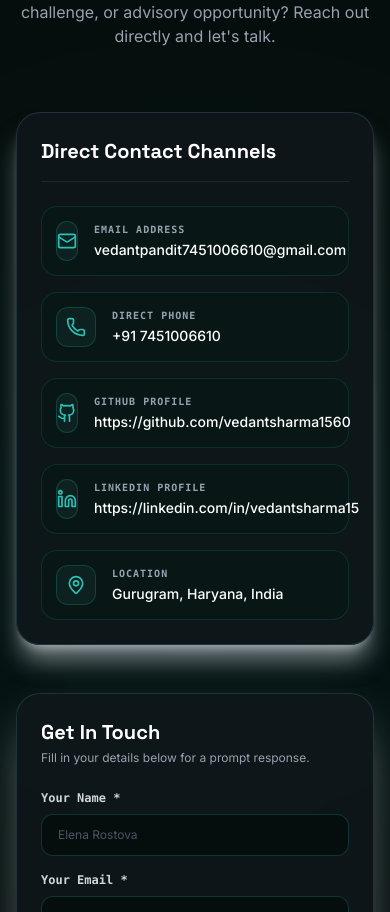
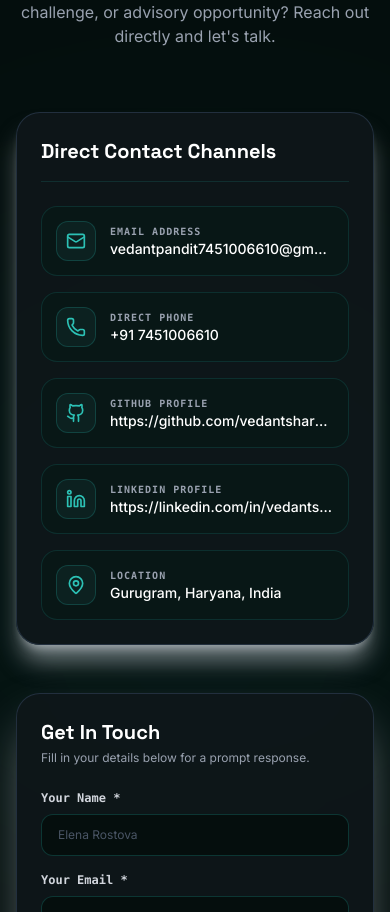
Before and after one commit to vedantsharma1560/portfolio, a React (Vite) app: page / in a window 390 px wide. Shown: the part 10009-10921 px from the top of the page. Built offline with nearby package versions, Linux system fonts and the light colour scheme.

Commit message:
style: update metadata and improve contact UI
Update SEO metadata with personal details and add layout constraints to the contact component for better responsiveness.

```diff
--- a/src/components/Contact.tsx
+++ b/src/components/Contact.tsx
@@ -102,35 +102,35 @@ export const Contact: React.FC<ContactProps> = ({ attachedEstimate = '' }) => {
           <div className="lg:col-span-5 flex flex-col gap-6 text-left">
 
             {/* Direct Contact Cards */}
-            <div className="p-6 sm:p-8 rounded-3xl border border-slate-200 dark:border-slate-700/60 bg-white dark:bg-[#0e171a]/95 space-y-6 shadow-xl shadow-slate-200/50 dark:shadow-xl">
+            <div className="p-6 sm:p-8 rounded-3xl border border-slate-200 dark:border-slate-700/60 bg-white dark:bg-[#0e171a]/95 space-y-6 shadow-xl shadow-slate-200/50 dark:shadow-xl min-w-0 w-full overflow-hidden">
               <h3 className="text-xl font-heading font-bold text-slate-900 dark:text-white border-b border-slate-200 dark:border-[#20938a]/20 pb-4">
                 Direct Contact Channels
               </h3>
 
-              <div className="space-y-4">
+              <div className="space-y-4 min-w-0 w-full">
                 <a
                   href={`mailto:${PERSONAL_INFO.email}`}
-                  className="flex items-center gap-4 p-3.5 rounded-2xl border border-slate-200 dark:border-[#20938a]/20 bg-slate-50 dark:bg-[#081716] hover:border-[#0d9488]/50 dark:hover:border-[#20938a]/50 transition-all group"
+                  className="flex items-center gap-3.5 sm:gap-4 p-3.5 rounded-2xl border border-slate-200 dark:border-[#20938a]/20 bg-slate-50 dark:bg-[#081716] hover:border-[#0d9488]/50 dark:hover:border-[#20938a]/50 transition-all group min-w-0 w-full overflow-hidden"
                 >
-                  <div className="w-10 h-10 rounded-xl bg-teal-50 dark:bg-[#0c2120] border border-teal-200 dark:border-[#20938a]/30 text-[#0d9488] dark:text-[#2cc1b5] flex items-center justify-center group-hover:scale-110 transition-transform">
+                  <div className="w-10 h-10 rounded-xl bg-teal-50 dark:bg-[#0c2120] border border-teal-200 dark:border-[#20938a]/30 text-[#0d9488] dark:text-[#2cc1b5] flex items-center justify-center shrink-0 group-hover:scale-110 transition-transform">
                     <Mail className="w-5 h-5" />
                   </div>
-                  <div>
-                    <span className="text-[10px] font-mono text-slate-500 dark:text-gray-400 uppercase tracking-widest block font-semibold">Email Address</span>
-                    <span className="text-sm font-medium text-slate-900 dark:text-white group-hover:text-[#0d9488] dark:group-hover:text-[#2cc1b5] transition-colors">{PERSONAL_INFO.email}</span>
+                  <div className="min-w-0 flex-1">
+                    <span className="text-[10px] font-mono text-slate-500 dark:text-gray-400 uppercase tracking-widest block font-semibold truncate">Email Address</span>
+                    <span className="text-sm font-medium text-slate-900 dark:text-white group-hover:text-[#0d9488] dark:group-hover:text-[#2cc1b5] transition-colors truncate block w-full" title={PERSONAL_INFO.email}>{PERSONAL_INFO.email}</span>
                   </div>
                 </a>
 
                 <a
                   href={`tel:${PERSONAL_INFO.phone}`}
-                  className="flex items-center gap-4 p-3.5 rounded-2xl border border-slate-200 dark:border-[#20938a]/20 bg-slate-50 dark:bg-[#081716] hover:border-[#0d9488]/50 dark:hover:border-[#20938a]/50 transition-all group"
+                  className="flex items-center gap-3.5 sm:gap-4 p-3.5 rounded-2xl border border-slate-200 dark:border-[#20938a]/20 bg-slate-50 dark:bg-[#081716] hover:border-[#0d9488]/50 dark:hover:border-[#20938a]/50 transition-all group min-w-0 w-full overflow-hidden"
                 >
-                  <div className="w-10 h-10 rounded-xl bg-teal-50 dark:bg-[#0c2120] border border-teal-200 dark:border-[#20938a]/30 text-[#0d9488] dark:text-[#2cc1b5] flex items-center justify-center group-hover:scale-110 transition-transform">
+                  <div className="w-10 h-10 rounded-xl bg-teal-50 dark:bg-[#0c2120] border border-teal-200 dark:border-[#20938a]/30 text-[#0d9488] dark:text-[#2cc1b5] flex items-center justify-center shrink-0 group-hover:scale-110 transition-transform">
                     <Phone className="w-5 h-5" />
                   </div>
-                  <div>
-                    <span className="text-[10px] font-mono text-slate-500 dark:text-gray-400 uppercase tracking-widest block font-semibold">Direct Phone</span>
-                    <span className="text-sm font-medium text-slate-900 dark:text-white group-hover:text-[#0d9488] dark:group-hover:text-[#2cc1b5] transition-colors">{PERSONAL_INFO.phone}</span>
+                  <div className="min-w-0 flex-1">
+                    <span className="text-[10px] font-mono text-slate-500 dark:text-gray-400 uppercase tracking-widest block font-semibold truncate">Direct Phone</span>
+                    <span className="text-sm font-medium text-slate-900 dark:text-white group-hover:text-[#0d9488] dark:group-hover:text-[#2cc1b5] transition-colors truncate block w-full" title={PERSONAL_INFO.phone}>{PERSONAL_INFO.phone}</span>
                   </div>
                 </a>
 
@@ -138,14 +138,14 @@ export const Contact: React.FC<ContactProps> = ({ attachedEstimate = '' }) => {
                   href={PERSONAL_INFO.socials.github}
                   target="_blank"
                   rel="noreferrer"
-                  className="flex items-center gap-4 p-3.5 rounded-2xl border border-slate-200 dark:border-[#20938a]/20 bg-slate-50 dark:bg-[#081716] hover:border-[#0d9488]/50 dark:hover:border-[#20938a]/50 transition-all group"
+                  className="flex items-center gap-3.5 sm:gap-4 p-3.5 rounded-2xl border border-slate-200 dark:border-[#20938a]/20 bg-slate-50 dark:bg-[#081716] hover:border-[#0d9488]/50 dark:hover:border-[#20938a]/50 transition-all group min-w-0 w-full overflow-hidden"
                 >
-                  <div className="w-10 h-10 rounded-xl bg-teal-50 dark:bg-[#0c2120] border border-teal-200 dark:border-[#20938a]/30 text-[#0d9488] dark:text-[#2cc1b5] flex items-center justify-center group-hover:scale-110 transition-transform">
+                  <div className="w-10 h-10 rounded-xl bg-teal-50 dark:bg-[#0c2120] border border-teal-200 dark:border-[#20938a]/30 text-[#0d9488] dark:text-[#2cc1b5] flex items-center justify-center shrink-0 group-hover:scale-110 transition-transform">
                     <Github className="w-5 h-5" />
                   </div>
-                  <div>
-                    <span className="text-[10px] font-mono text-slate-500 dark:text-gray-400 uppercase tracking-widest block font-semibold">GitHub Profile</span>
-                    <span className="text-sm font-medium text-slate-900 dark:text-white group-hover:text-[#0d9488] dark:group-hover:text-[#2cc1b5] transition-colors">{PERSONAL_INFO.socials.github}</span>
+                  <div className="min-w-0 flex-1">
+                    <span className="text-[10px] font-mono text-slate-500 dark:text-gray-400 uppercase tracking-widest block font-semibold truncate">GitHub Profile</span>
+                    <span className="text-sm font-medium text-slate-900 dark:text-white group-hover:text-[#0d9488] dark:group-hover:text-[#2cc1b5] transition-colors truncate block w-full" title={PERSONAL_INFO.socials.github}>{PERSONAL_INFO.socials.github}</span>
                   </div>
                 </a>
 
@@ -153,24 +153,24 @@ export const Contact: React.FC<ContactProps> = ({ attachedEstimate = '' }) => {
                   href={PERSONAL_INFO.socials.linkedin}
                   target="_blank"
                   rel="noreferrer"
-                  className="flex items-center gap-4 p-3.5 rounded-2xl border border-slate-200 dark:border-[#20938a]/20 bg-slate-50 dark:bg-[#081716] hover:border-[#0d9488]/50 dark:hover:border-[#20938a]/50 transition-all group"
+                  className="flex items-center gap-3.5 sm:gap-4 p-3.5 rounded-2xl border border-slate-200 dark:border-[#20938a]/20 bg-slate-50 dark:bg-[#081716] hover:border-[#0d9488]/50 dark:hover:border-[#20938a]/50 transition-all group min-w-0 w-full overflow-hidden"
                 >
-                  <div className="w-10 h-10 rounded-xl bg-teal-50 dark:bg-[#0c2120] border border-teal-200 dark:border-[#20938a]/30 text-[#0d9488] dark:text-[#2cc1b5] flex items-center justify-center group-hover:scale-110 transition-transform">
+                  <div className="w-10 h-10 rounded-xl bg-teal-50 dark:bg-[#0c2120] border border-teal-200 dark:border-[#20938a]/30 text-[#0d9488] dark:text-[#2cc1b5] flex items-center justify-center shrink-0 group-hover:scale-110 transition-transform">
                     <Linkedin className="w-5 h-5" />
                   </div>
-                  <div>
-                    <span className="text-[10px] font-mono text-slate-500 dark:text-gray-400 uppercase tracking-widest block font-semibold">LinkedIn Profile</span>
-                    <span className="text-sm font-medium text-slate-900 dark:text-white group-hover:text-[#0d9488] dark:group-hover:text-[#2cc1b5] transition-colors">{PERSONAL_INFO.socials.linkedin}</span>
+                  <div className="min-w-0 flex-1">
+                    <span className="text-[10px] font-mono text-slate-500 dark:text-gray-400 uppercase tracking-widest block font-semibold truncate">LinkedIn Profile</span>
+                    <span className="text-sm font-medium text-slate-900 dark:text-white group-hover:text-[#0d9488] dark:group-hover:text-[#2cc1b5] transition-colors truncate block w-full" title={PERSONAL_INFO.socials.linkedin}>{PERSONAL_INFO.socials.linkedin}</span>
                   </div>
                 </a>
 
-                <div className="flex items-center gap-4 p-3.5 rounded-2xl border border-slate-200 dark:border-[#20938a]/20 bg-slate-50 dark:bg-[#081716]">
-                  <div className="w-10 h-10 rounded-xl bg-teal-50 dark:bg-[#0c2120] border border-teal-200 dark:border-[#20938a]/30 text-[#0d9488] dark:text-[#2cc1b5] flex items-center justify-center">
+                <div className="flex items-center gap-3.5 sm:gap-4 p-3.5 rounded-2xl border border-slate-200 dark:border-[#20938a]/20 bg-slate-50 dark:bg-[#081716] min-w-0 w-full overflow-hidden">
+                  <div className="w-10 h-10 rounded-xl bg-teal-50 dark:bg-[#0c2120] border border-teal-200 dark:border-[#20938a]/30 text-[#0d9488] dark:text-[#2cc1b5] flex items-center justify-center shrink-0">
                     <MapPin className="w-5 h-5" />
                   </div>
-                  <div>
-                    <span className="text-[10px] font-mono text-slate-500 dark:text-gray-400 uppercase tracking-widest block font-semibold">Location</span>
-                    <span className="text-sm font-medium text-slate-900 dark:text-white">{PERSONAL_INFO.location}</span>
+                  <div className="min-w-0 flex-1">
+                    <span className="text-[10px] font-mono text-slate-500 dark:text-gray-400 uppercase tracking-widest block font-semibold truncate">Location</span>
+                    <span className="text-sm font-medium text-slate-900 dark:text-white truncate block w-full" title={PERSONAL_INFO.location}>{PERSONAL_INFO.location}</span>
                   </div>
                 </div>
               </div>
```
Also changed, not shown: index.html (+9 -9 lines).
